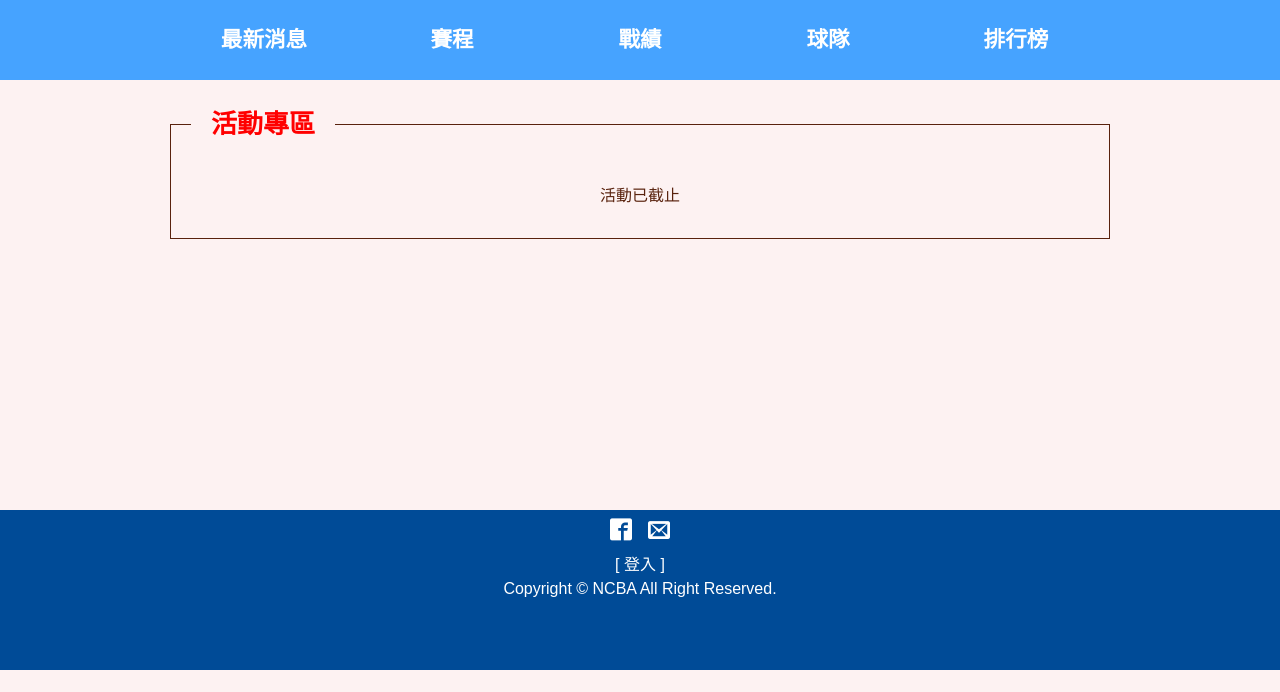
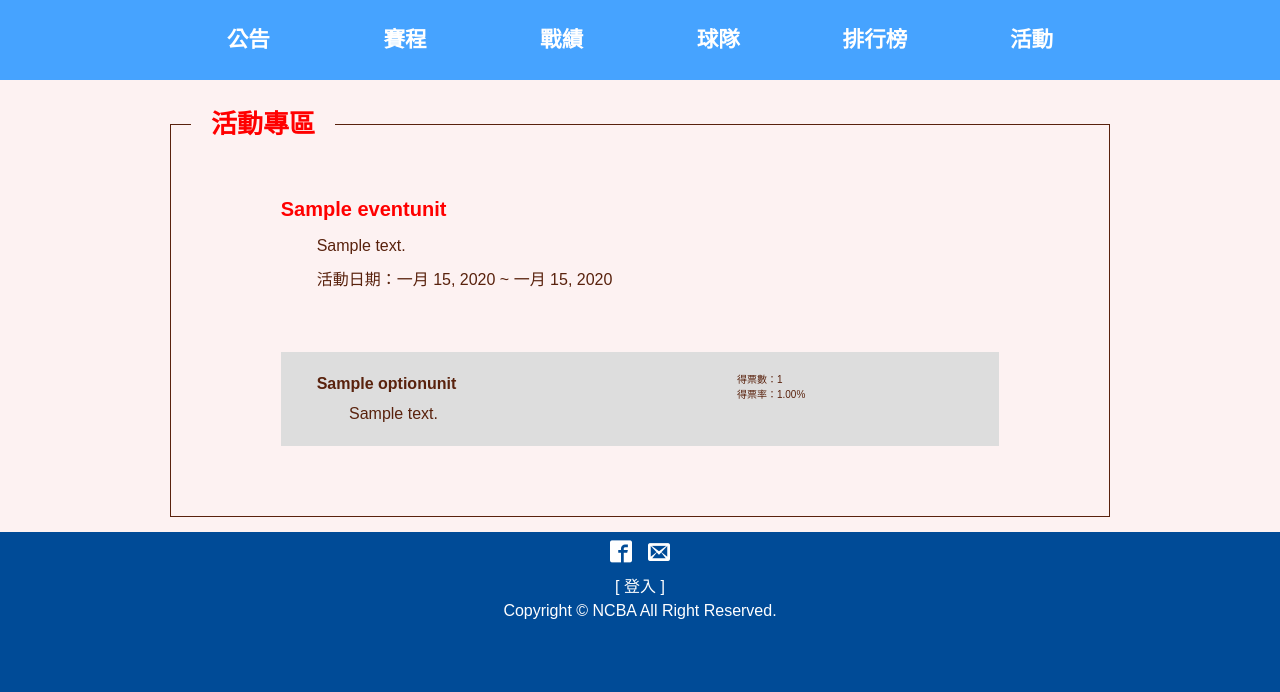
Before and after one commit to chang861224/ncba, a Django app: page /activity/1/ in a window 1280 px wide. Shown: the part 160-852 px from the top of the page. Before the commit the page ends 830 px from the top, so only its background shows below. Run offline with Django 3.2, Linux system fonts and the light colour scheme; tables that the repository leaves empty hold one stand-in row (values such as "Sample post"); some web fonts are replaced.

Commit message:
activity and email

```diff
--- a/controlapp/sendmail.py
+++ b/controlapp/sendmail.py
@@ -9,7 +9,7 @@ def sendmail(address, eventid, randomkey):
     content = '''
     你好，
 
-    感謝參加政大棒球聯盟的投票活動，此為驗證程序之郵件，請點擊連結（https://ncba.herokuapp.com/mail/vote/{}/{}/）或將此連結複製至瀏覽器上，以完成驗證程序。
+    感謝參加政大棒球聯盟的投票活動，此為驗證程序之郵件，請點擊連結（ https://ncba.herokuapp.com/mail/vote/{}/{}/ ）或將此連結複製至瀏覽器上，以完成驗證程序。
 
     請注意！若未完成驗證程序，投票動作仍尚未完成，票數仍不會列數計算！
     若要重新投票，請勿點選此連結，再去聯盟網站重新投票即可！
--- a/controlapp/views.py
+++ b/controlapp/views.py
@@ -245,37 +245,39 @@ def activity(request, eventid=None):
         event = models.EventUnit.objects.get(id=eventid)
 
         if datetime.datetime.now() - datetime.datetime(event.startDate.year, event.startDate.month, event.startDate.day, 0, 0, 0, 0) < datetime.timedelta(microseconds=0):
-            event = 'notyet'
+            status = 'notyet'
         elif datetime.datetime.now() - datetime.datetime(event.endDate.year, event.endDate.month, event.endDate.day, 23, 59, 59, 999999) > datetime.timedelta(microseconds=0):
-            event = 'expired'
+            status = 'expired'
         else:
-            if event.eventVote:
-                items = models.OptionUnit.objects.filter(event__id=eventid)
-
-                if request.method == 'POST':
-                    email = request.POST['email']
-
-                    try:
-                        repeat = models.VoterUnit.objects.get(option__event__id=eventid, email=email, confirm=True)
-                    except:
-                        repeat = None
-
-                    if repeat == None:
-                        unconfirm = models.VoterUnit.objects.filter(option__event__id=eventid, email=email, confirm=False)
-                        for unit in unconfirm:
-                            unit.delete()
-
-                        randomkey = ''.join(random.choice(string.ascii_letters + string.digits) for x in range(10))
-                        checklist = request.POST.getlist('option')
-
-                        for item in checklist:
-                            option = models.OptionUnit.objects.get(id=int(item))
-                            vote = models.VoterUnit.objects.create(option=option, email=email, randomkey=randomkey)
-                            vote.save()
-                            sendmail.sendmail(email, str(eventid), randomkey)
-                        return render(request, 'unconfirm.html', locals())
-                    else:
-                        return redirect('/repeatvote/')
+            status = 'processing'
+
+        if event.eventVote:
+            items = models.OptionUnit.objects.filter(event__id=eventid)
+
+            if request.method == 'POST':
+                email = request.POST['email']
+
+                try:
+                    repeat = models.VoterUnit.objects.get(option__event__id=eventid, email=email, confirm=True)
+                except:
+                    repeat = None
+
+                if repeat == None:
+                    unconfirm = models.VoterUnit.objects.filter(option__event__id=eventid, email=email, confirm=False)
+                    for unit in unconfirm:
+                        unit.delete()
+
+                    randomkey = ''.join(random.choice(string.ascii_letters + string.digits) for x in range(10))
+                    checklist = request.POST.getlist('option')
+
+                    for item in checklist:
+                        option = models.OptionUnit.objects.get(id=int(item))
+                        vote = models.VoterUnit.objects.create(option=option, email=email, randomkey=randomkey)
+                        vote.save()
+                        sendmail.sendmail(email, str(eventid), randomkey)
+                    return render(request, 'unconfirm.html', locals())
+                else:
+                    return redirect('/repeatvote/')
     return render(request, 'activity.html', locals())
 
 def repeatvote(request):
--- a/static/css/base.css
+++ b/static/css/base.css
@@ -190,7 +190,7 @@ BASE LAYOUT
 }
 #gnav li{
 	float: left;
-	width: 20%;
+	width: 16.666666%;
 	text-align: center;
 	font-weight: bold;
 }
--- a/templates/activity.html
+++ b/templates/activity.html
@@ -24,19 +24,38 @@
 
 		{% else %}
 
-		{% if event == 'notyet' %}
-		<p>活動尚未開始</p>
-		{% elif event == 'expired' %}
-		<p>活動已截止</p>
-		{% else %}
-
 		{% if event.eventVote %}
 		<div class='event detail'>
 			<p class='title'>{{ event.title }}</p>
-			<div class='description'>{{ event.description | linebreaks }}</div>
+			<div class='description'>
+				{{ event.description | linebreaks }}
+
+				<p>活動日期：{{ event.startDate }} ~ {{ event.endDate }}</p>
+			</div>
 		</div>
 
 		<div class='option detail'>
+			{% if status != 'processing' %}
+
+			{% for item in items %}
+			<div class='item'>
+				<div class='title'>
+					{{ item.title }}
+				</div>
+
+				<div class='status'>
+					<p>得票數：{{ item.votes }}</p>
+					<p>得票率：{{ item.percent | floatformat:2 }}%</p>
+				</div>
+
+				<div class='description'>
+					{{ item.description | linebreaks }}
+				</div>
+			</div>
+			{% endfor %}
+
+			{% else %}
+
 			<form action='.' method='POST'>
 				{% csrf_token %}
 				<p class='email'>電子郵件信箱：<input name='email' type='email' required></p>
--- a/templates/base.html
+++ b/templates/base.html
@@ -19,11 +19,12 @@
 
 		<nav id='gnav'>
 			<ul class='inner'>
-				<li><a href='/newslist/'>最新消息</a></li>
+				<li><a href='/newslist/'>公告</a></li>
 				<li><a href='/schedule/'>賽程</a></li>
 				<li><a href='/standing/'>戰績</a></li>
 				<li><a href='/teams/'>球隊</a></li>
 				<li><a href='/rank/'>排行榜</a></li>
+				<li><a href='/activity/'>活動</a></li>
 			</ul>
 		</nav>
 
```
